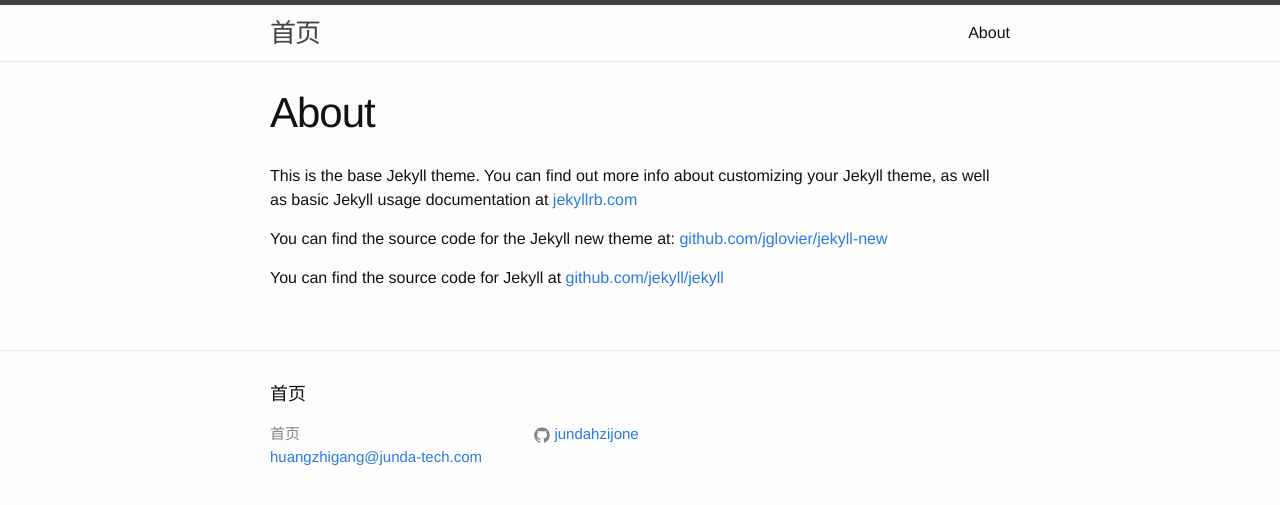
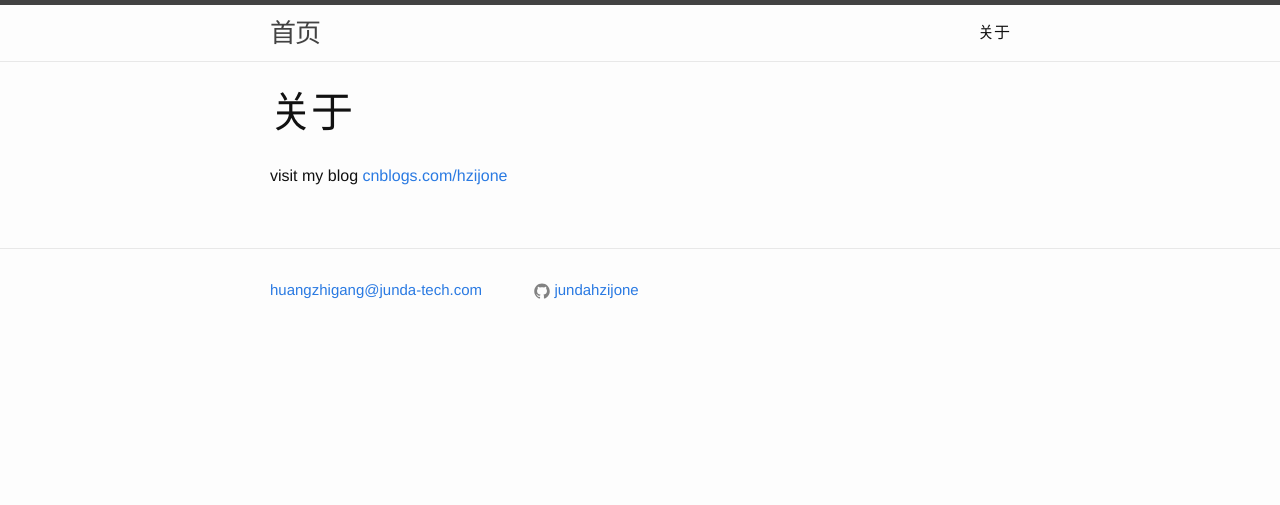
Before and after one commit to jundahzijone/jundahzijone.github.io, a Jekyll site: the page built from about.md, in a window 1280 px wide. Shown: the top 505 px of the page. Built offline with Jekyll 4.4.1, drawn with Linux system fonts in a browser that asks for light colours.

Commit message:
update sources

```diff
--- a/_includes/footer.html
+++ b/_includes/footer.html
@@ -2,12 +2,12 @@
 
   <div class="wrapper">
 
-    <h2 class="footer-heading">{{ site.title }}</h2>
+    <!-- <h2 class="footer-heading">{{ site.title }}</h2> -->
 
     <div class="footer-col-wrapper">
       <div class="footer-col  footer-col-1">
         <ul class="contact-list">
-          <li>{{ site.title }}</li>
+          <!-- <li>{{ site.title }}</li> -->
           <li><a href="mailto:{{ site.email }}">{{ site.email }}</a></li>
         </ul>
       </div>
--- a/about.md
+++ b/about.md
@@ -1,11 +1,7 @@
 ---
 layout: page
-title: About
+title: 关于
 permalink: /about/
 ---
 
-This is the base Jekyll theme. You can find out more info about customizing your Jekyll theme, as well as basic Jekyll usage documentation at [jekyllrb.com](http://jekyllrb.com/)
-
-You can find the source code for the Jekyll new theme at: [github.com/jglovier/jekyll-new](https://github.com/jglovier/jekyll-new)
-
-You can find the source code for Jekyll at [github.com/jekyll/jekyll](https://github.com/jekyll/jekyll)
+visit my blog [cnblogs.com/hzijone](http://www.cnblogs.com/hzijone)
```
Also changed, not shown: _posts/2015-10-14-first-blog.markdown (+42 -1 lines), 9 other files.
